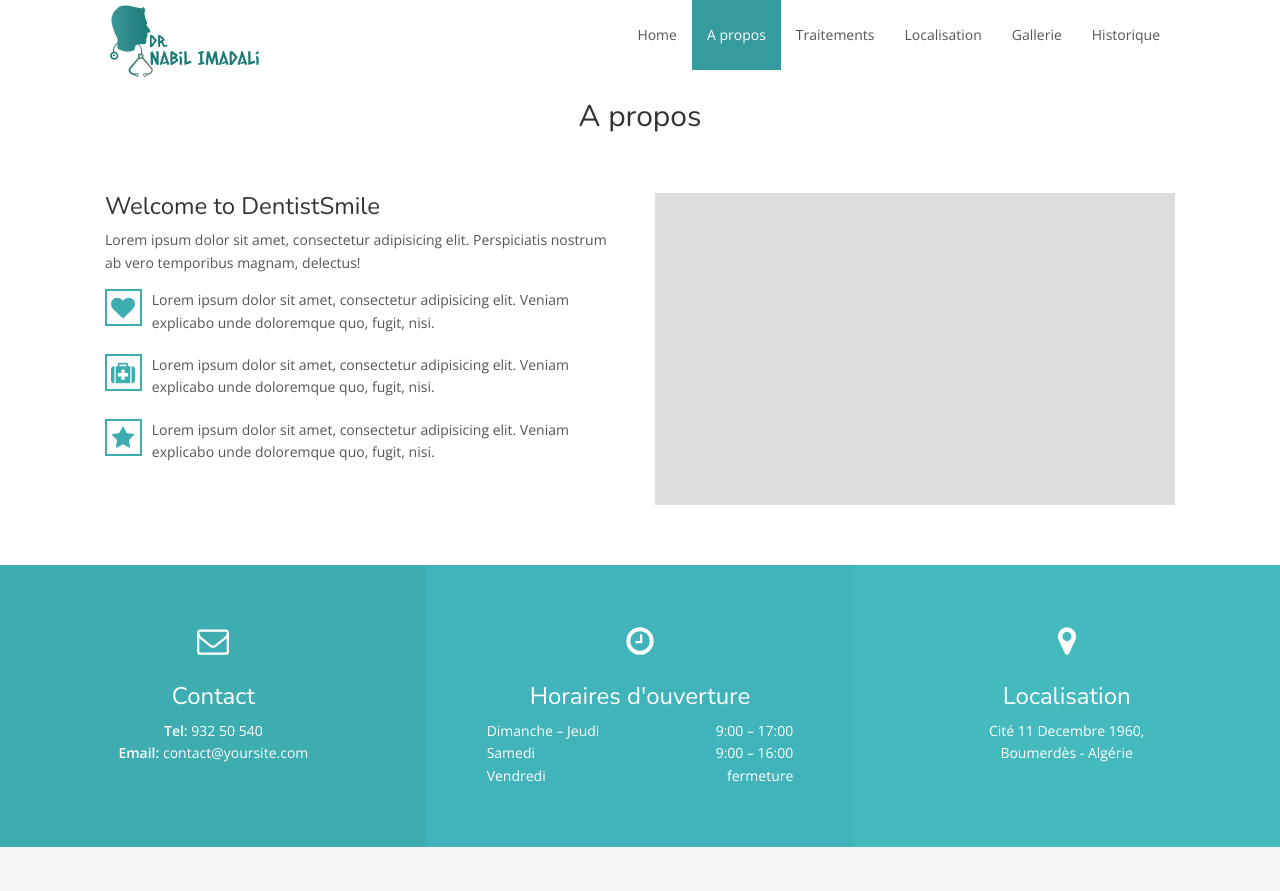
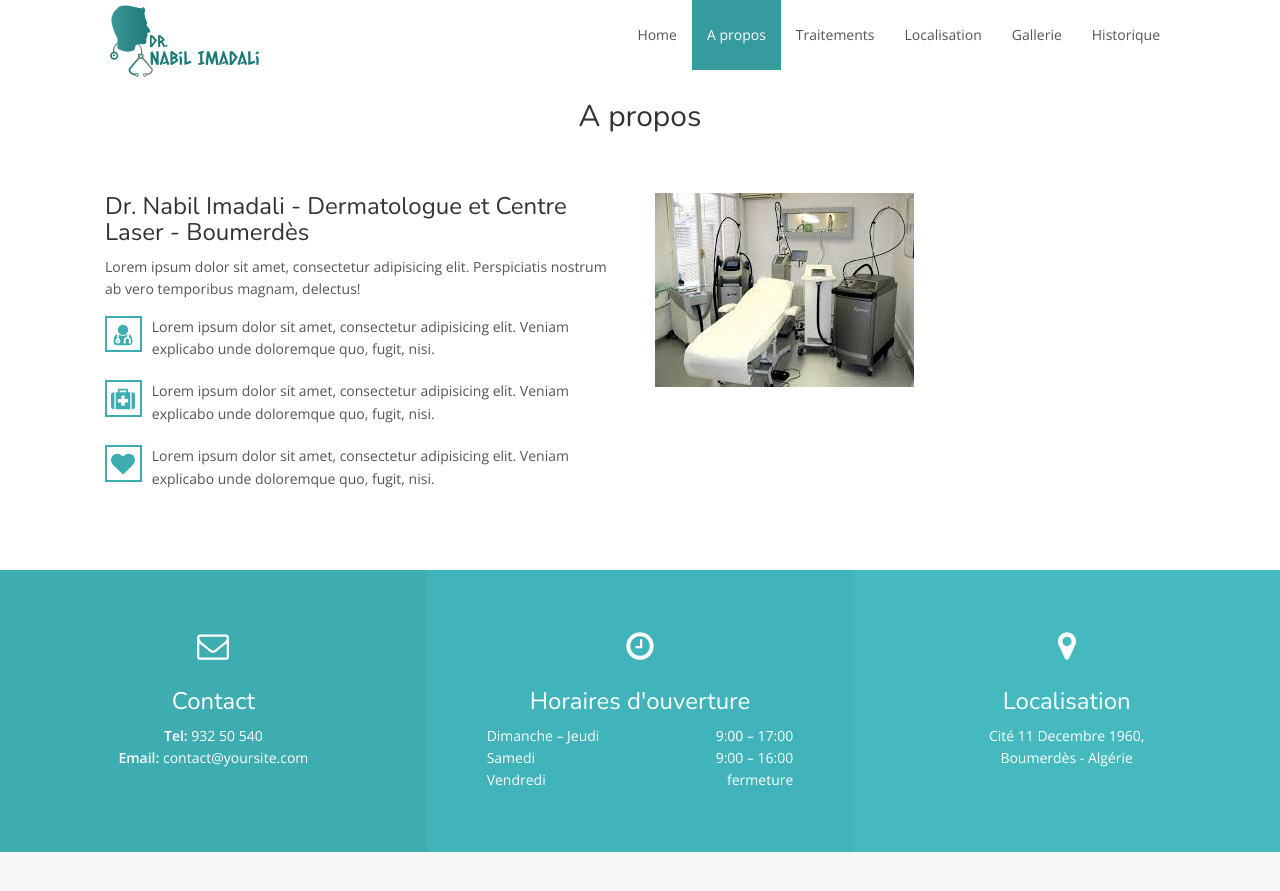
Before and after one commit to nabil-imadali/nabil-imadali.github.io, a Jekyll site: the page built from index.html, in a window 1280 px wide and 900 px high. Shown: the top 891 px of the window. Built offline with Jekyll 4.4.1, drawn with Linux system fonts in a browser that asks for light colours; nearby versions of some CDN libraries.

Commit message:
added cabinet image and historique section name

```diff
--- a/index.html
+++ b/index.html
@@ -8,9 +8,28 @@ layout: default
 
         <div class="row">
             <div class="col-sm-6">
-                <h3>Welcome to DentistSmile</h3>
+                <h3>{{ site.title }}</h3>
                 <p>Lorem ipsum dolor sit amet, consectetur adipisicing elit. Perspiciatis nostrum ab vero temporibus magnam, delectus!</p>
-
+                <div class="media">
+                    <div class="media-left">
+                        <div class="boxed-icon">
+                            <svg class="icon icon-user-md"><use xlink:href="#icon-user-md"></use></svg>
+                        </div>
+                    </div>
+                    <div class="media-body">
+                        <p>Lorem ipsum dolor sit amet, consectetur adipisicing elit. Veniam explicabo unde doloremque quo, fugit, nisi.</p>
+                    </div>
+                </div>
+                <div class="media">
+                    <div class="media-left">
+                        <div class="boxed-icon">
+                            <svg class="icon icon-medkit"><use xlink:href="#icon-medkit"></use></svg>
+                        </div>
+                    </div>
+                    <div class="media-body">
+                        <p>Lorem ipsum dolor sit amet, consectetur adipisicing elit. Veniam explicabo unde doloremque quo, fugit, nisi.</p>
+                    </div>
+                </div>
                 <div class="media">
                     <div class="media-left">
                         <div class="boxed-icon">
@@ -21,31 +40,9 @@ layout: default
                         <p>Lorem ipsum dolor sit amet, consectetur adipisicing elit. Veniam explicabo unde doloremque quo, fugit, nisi.</p>
                     </div>
                 </div>
-
-                <div class="media">
-                    <div class="media-left">
-                        <div class="boxed-icon">
-                            <svg class="icon icon-medkit"><use xlink:href="#icon-medkit"></use></svg>
-                        </div>
-                    </div>
-                    <div class="media-body">
-                        <p>Lorem ipsum dolor sit amet, consectetur adipisicing elit. Veniam explicabo unde doloremque quo, fugit, nisi.</p>
-                    </div>
-                </div>
-
-                <div class="media">
-                    <div class="media-left">
-                        <div class="boxed-icon">
-                            <svg class="icon icon-star"><use xlink:href="#icon-star"></use></svg>
-                        </div>
-                    </div>
-                    <div class="media-body">
-                        <p>Lorem ipsum dolor sit amet, consectetur adipisicing elit. Veniam explicabo unde doloremque quo, fugit, nisi.</p>
-                    </div>
-                </div>
             </div>
             <div class="col-sm-6">
-                <img src="img/about.jpg" alt="...">
+                <img src="img/cabinet.jpeg" alt="...">
             </div>
         </div>
     </div>
@@ -159,6 +156,8 @@ layout: default
 <!-- End Gallery -->
 <!-- Start timeline -->
 <div id="timeline" class="cd-timeline">
+    <div class="container-fluid">
+        <h2 class="section-title">Historique</h2>
         <div class="cd-timeline-block">
             <div class="cd-timeline-img cd-picture">
                 <img src="img/cd-icon-picture.svg" alt="Picture">
@@ -192,4 +191,5 @@ layout: default
             </div>
         </div>
     </div>
+</div>
 <!-- End timeline -->
```
Also changed, not shown: img/cabinet.jpeg (added), img/laser.jpg (deleted). Lines whose indentation alone changed are shown as unchanged.
